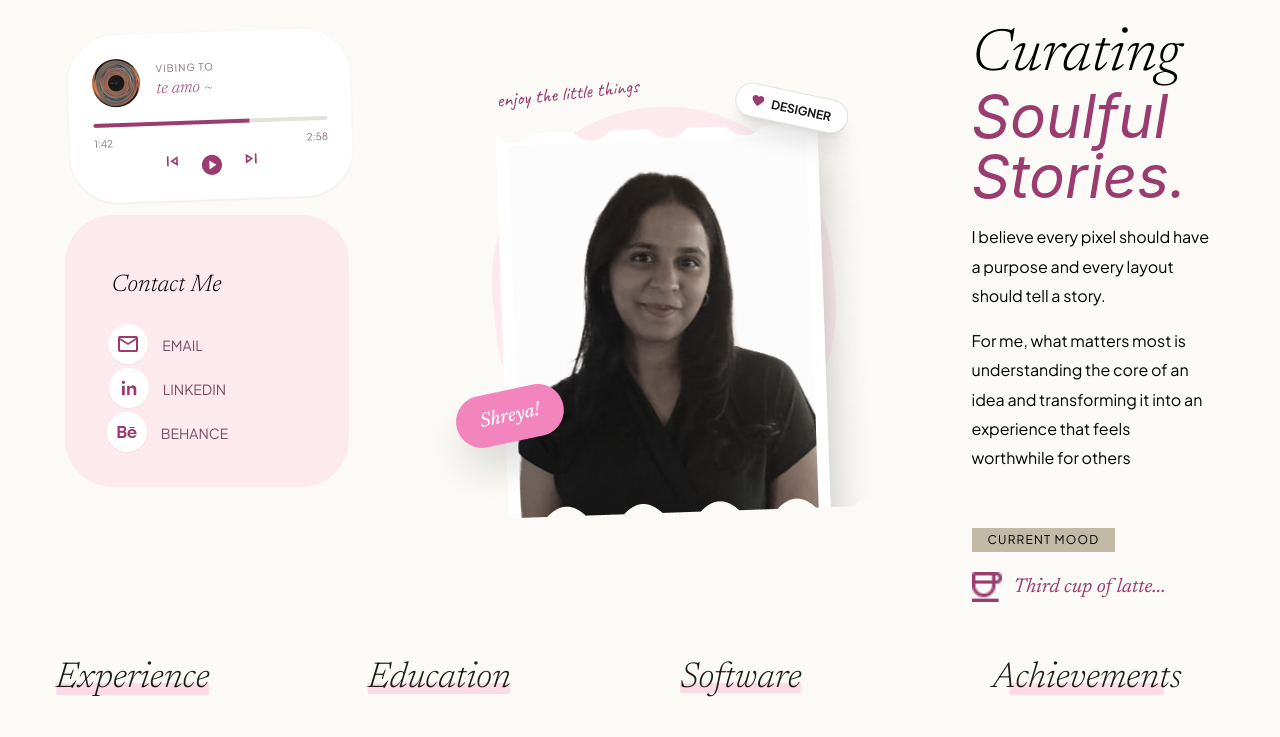
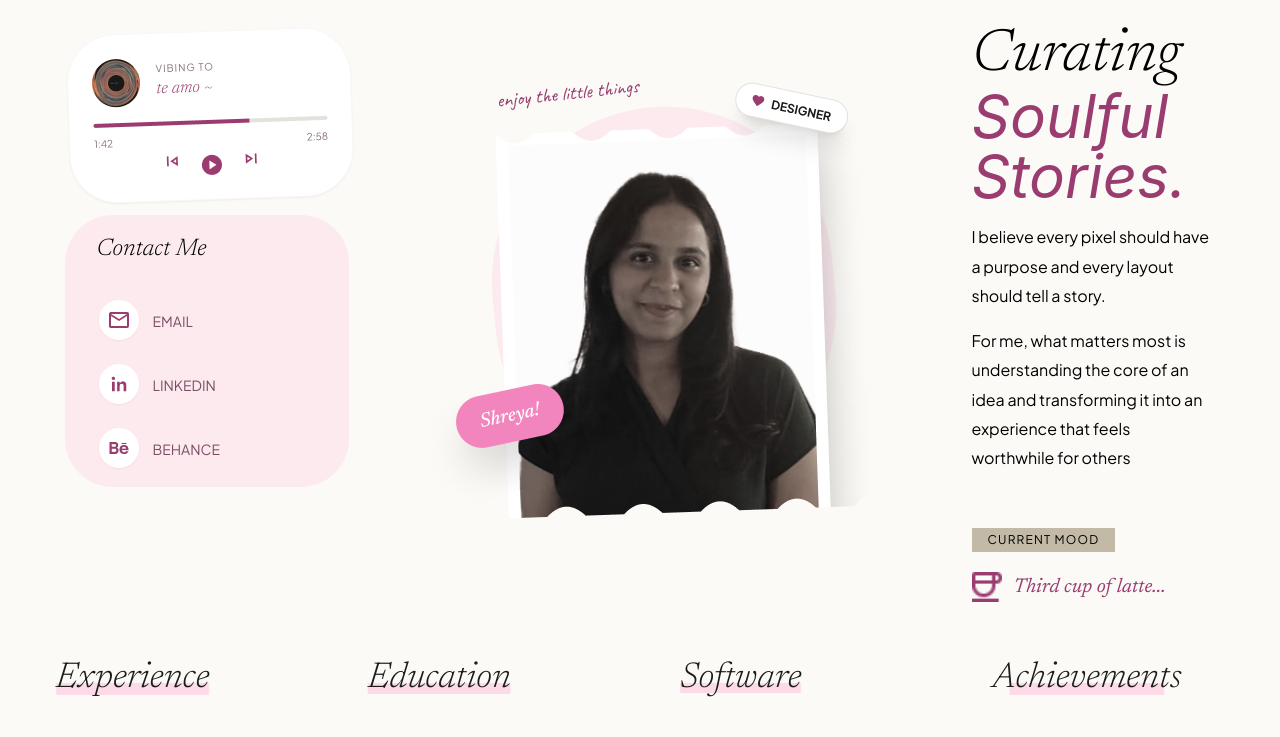
Before and after one commit to yashparmarcareer/portfolio, a React (Vite) app: page / in a window 1280 px wide. Shown: the part 1990-2727 px from the top of the page. Built offline with nearby package versions, Linux system fonts and the light colour scheme; a web font is replaced by a local one.

Commit message:
Fix React Router refresh on Vercel

```diff
--- a/src/homecomponents/Face.jsx
+++ b/src/homecomponents/Face.jsx
@@ -5,22 +5,38 @@ const Face = () => {
         <div className='flex flex-row justify-center gap-8 mt-20'>
             <div className='flex flex-col gap-2'>
                 <img className='w-fit ' src="Music Player Widget.png" alt="" />
-                <div className='w-[284px] h-[272px] rounded-[48px] bg-[#FEC4DE4D] flex flex-col items-center justify-center    '>
-                    <h2 className='text-[24px] font-newsreader italic font-[300] mr-20 py-5'>Contact Me</h2>
-                    <span className="flex items-center gap-3 mr-26">
-                        <img src="EMAIL.png" alt="" />
-                        <p className="font-jakarta text-[14px] text-[#7B4E63]">EMAIL</p>
-                    </span>
+                <div className="w-[284px] h-[272px] rounded-[48px] bg-[#FEC4DE4D] flex flex-col justify-center px-8">
+                    <h2 className="text-[24px] font-newsreader italic font-[300] mb-8">
+                        Contact Me
+                    </h2>
 
-                    <span className="flex items-center gap-3 mr-20">
-                        <img src="LINKEDIN.png" alt="" />
-                        <p className="font-jakarta text-[14px] text-[#7B4E63]">LINKEDIN</p>
-                    </span>
+                    <a
+                        href="mailto:shreya.u22159@cept.ac.in"
+                        className="flex items-center gap-3 mb-5 text-[#7B4E63] hover:text-[#F285BD] transition-colors duration-300"
+                    >
+                        <img src="EMAIL.png" alt="Email" />
+                        <span className="font-jakarta text-[14px]">EMAIL</span>
+                    </a>
 
-                    <span className="flex items-center gap-3 mr-20">
-                        <img src="BEHANCE.png" alt="" />
-                        <p className="font-jakarta text-[14px] text-[#7B4E63]">BEHANCE</p>
-                    </span>
+                    <a
+                        href="https://www.linkedin.com/in/shreya-agrawal-b855a6341/"
+                        target="_blank"
+                        rel="noopener noreferrer"
+                        className="flex items-center gap-3 mb-5 text-[#7B4E63] hover:text-[#F285BD] transition-colors duration-300"
+                    >
+                        <img src="LINKEDIN.png" alt="LinkedIn" />
+                        <span className="font-jakarta text-[14px]">LINKEDIN</span>
+                    </a>
+
+                    <a
+                        href="https://www.behance.net/shreyaagrawal33"
+                        target="_blank"
+                        rel="noopener noreferrer"
+                        className="flex items-center gap-3 text-[#7B4E63] hover:text-[#F285BD] transition-colors duration-300"
+                    >
+                        <img src="BEHANCE.png" alt="Behance" />
+                        <span className="font-jakarta text-[14px]">BEHANCE</span>
+                    </a>
                 </div>
             </div>
             {/* 2nd div which is face photo */}
@@ -31,16 +47,16 @@ const Face = () => {
             {/* 3rd div content div  */}
             <div className='w-[244px] h-[576px]  flex flex-col gap-4 '>
                 <div className='leading-1.0'>
-                <h2 className='font-newsreader text-[60px] italic font-[300] leading-[100%]'>Curating <br /></h2>
-                 <h2 className='text-[60px] leading-[100%] italic text-[#9A3C70]  '>Soulful</h2>
+                    <h2 className='font-newsreader text-[60px] italic font-[300] leading-[100%]'>Curating <br /></h2>
+                    <h2 className='text-[60px] leading-[100%] italic text-[#9A3C70]  '>Soulful</h2>
                     <h2 className='text-[60px] leading-[100%] italic text-[#9A3C70] '>Stories.</h2>
-                    </div>
+                </div>
                 <p className='font-jakarta leading-[29.25px]'>I believe every pixel should have a purpose and every layout should tell a story.
                 </p>
                 <p className='font-jakarta leading-[29.25px]'>For me, what matters most is understanding the core of an idea and transforming it into an experience that feels worthwhile for others</p>
                 <span className='font-jakarta text-[12px] tracking-[1.2px] mt-10 radius-[2px] w-[143.94px] h-[24px] flex justify-center items-center font-[400] leading-[12px] bg-[#c2baa7]'>CURRENT MOOD</span>
-               <div className='w-auto flex  gap-3 mt-1'> <img className='w-fit' src="cup.png" alt="" /> <span className='font-newsreader [300] italic text-[20px] leading-[28px ] text-[#9A3C70] '>Third cup of latte...</span>
-               </div>
+                <div className='w-auto flex  gap-3 mt-1'> <img className='w-fit' src="cup.png" alt="" /> <span className='font-newsreader [300] italic text-[20px] leading-[28px ] text-[#9A3C70] '>Third cup of latte...</span>
+                </div>
             </div>
         </div>
     )
--- a/src/homecomponents/Name.jsx
+++ b/src/homecomponents/Name.jsx
@@ -6,7 +6,7 @@ const Name = () => {
 
       {/* Subtitle */}
       <h4 className="text-xs font-jakarta tracking-[0.2em] text-[#9A3C70]">
-        MULTIDISCLIPINARY DESIGNER & STORYTELEER
+        MULTIDISCLIPINARY DESIGNER & STORYTELLER
       </h4>
 
       {/* Name */}
```
Also changed, not shown: public/1.png.
